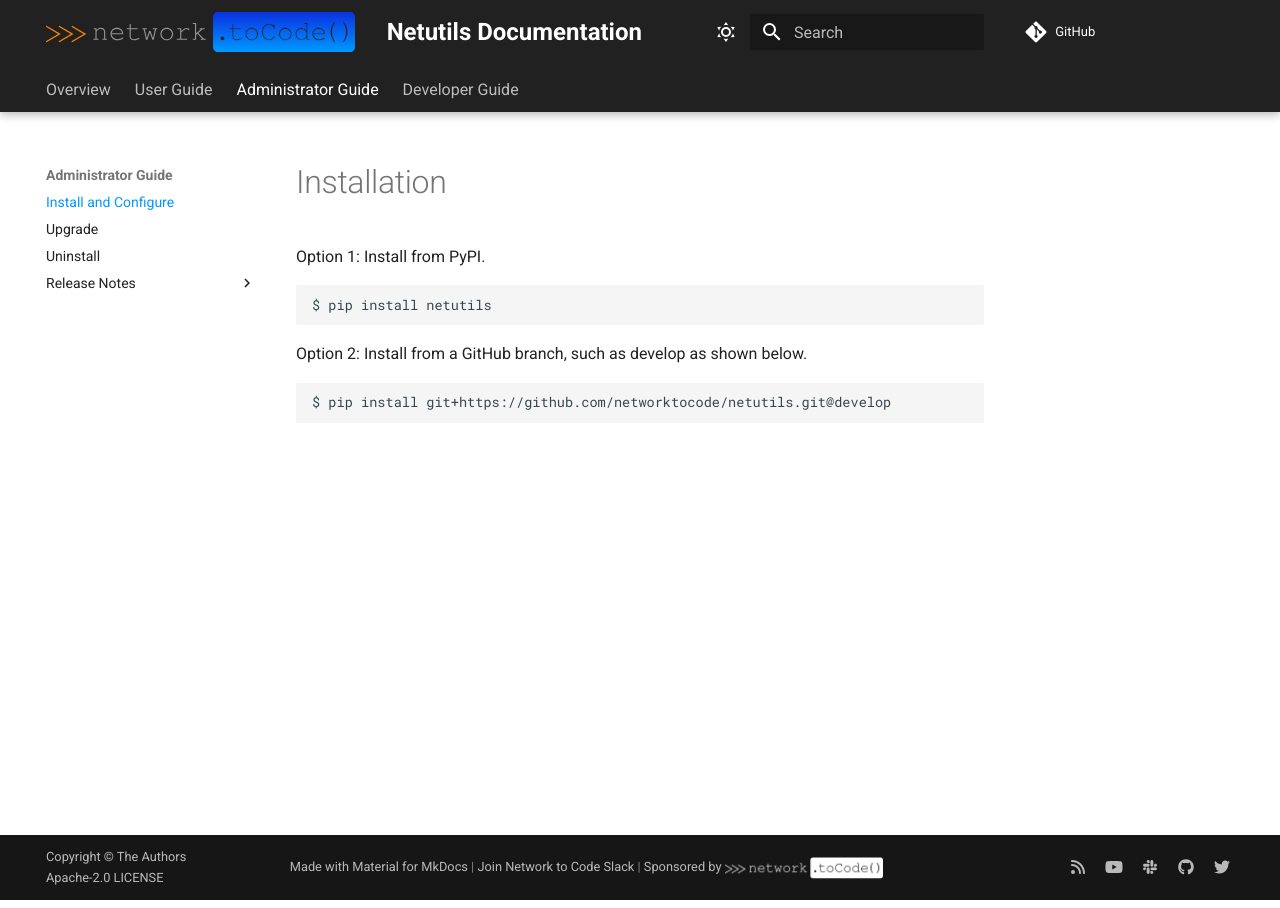
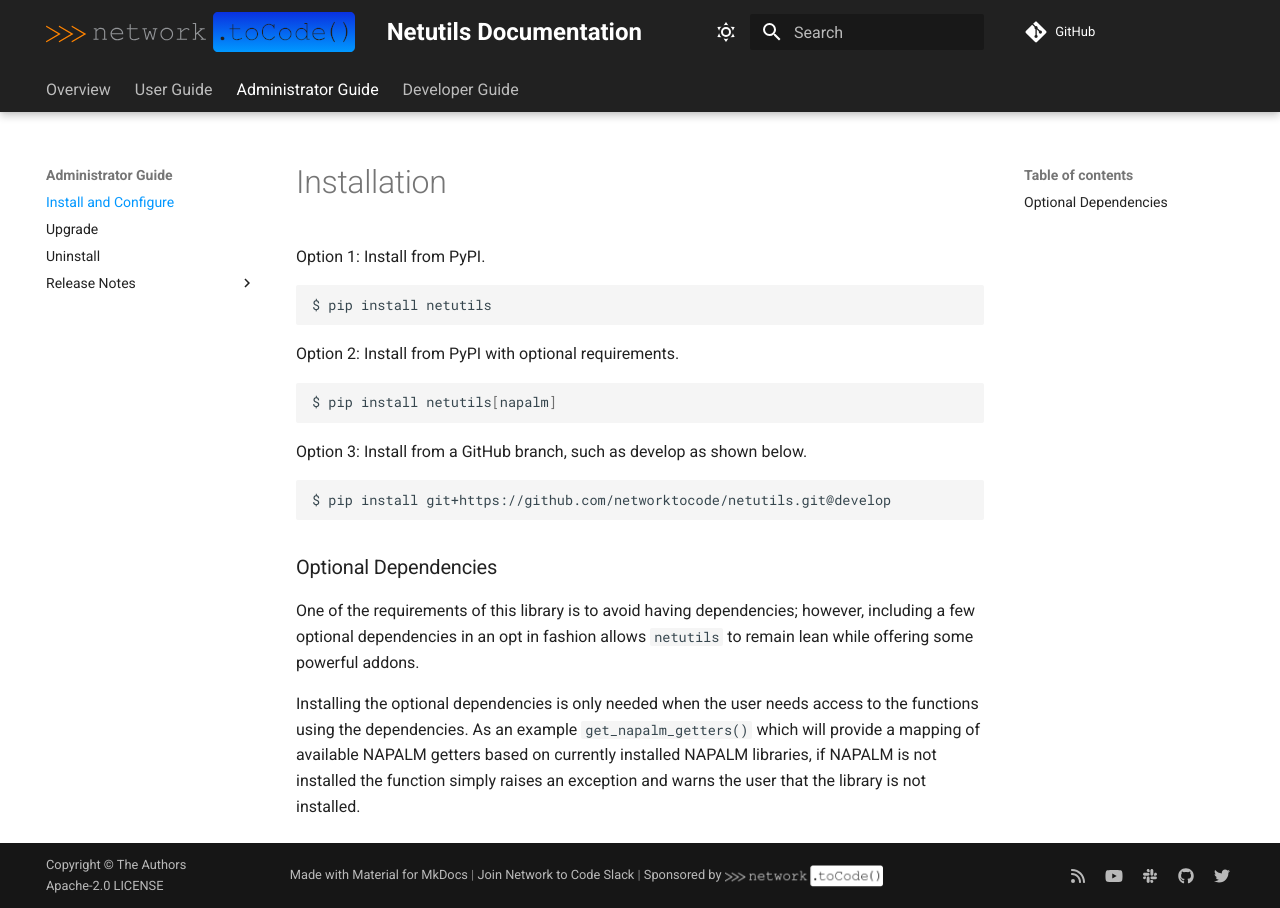
Before and after one commit to networktocode/netutils, an MkDocs documentation site: the page built from docs/admin/install.md, in a window 1280 px wide. Built offline with MkDocs 1.6.1 and Material for MkDocs 9.7.7, drawn with Linux system fonts in a browser that asks for light colours; comment, search, counter and statistics services are not loaded.

Commit message:
add back in docs for napalm getter in new format

````diff
--- a/docs/admin/install.md
+++ b/docs/admin/install.md
@@ -6,8 +6,19 @@ Option 1: Install from PyPI.
 $ pip install netutils
 ```
 
-Option 2: Install from a GitHub branch, such as develop as shown below.
+Option 2: Install from PyPI with optional requirements.
+
+```bash
+$ pip install netutils[napalm]
+```
+
+Option 3: Install from a GitHub branch, such as develop as shown below.
 
 ```bash
 $ pip install git+https://github.com/networktocode/netutils.git@develop
 ```
+
+### Optional Dependencies
+One of the requirements of this library is to avoid having dependencies; however, including a few optional dependencies in an opt in fashion allows `netutils` to remain lean while offering some powerful addons.
+
+Installing the optional dependencies is only needed when the user needs access to the functions using the dependencies. As an example `get_napalm_getters()` which will provide a mapping of available NAPALM getters based on currently installed NAPALM libraries, if NAPALM is not installed the function simply raises an exception and warns the user that the library is not installed.
--- a/mkdocs.yml
+++ b/mkdocs.yml
@@ -128,6 +128,7 @@ nav:
           - DNS: "dev/code_reference/dns.md"
           - Interface: "dev/code_reference/interface.md"
           - IP: "dev/code_reference/ip.md"
+          - Library Helpers: "dev/code_reference/lib_helpers.md"
           - Library Mapping: "dev/code_reference/lib_mapping.md"
           - Mac Address: "dev/code_reference/mac.md"
           - Password: "dev/code_reference/password.md"
````
Also changed, not shown: docs/dev/code_reference/lib_helpers.md (added, +5 -0 lines), docs/dev/dev_environment.md (+2 -2 lines), docs/user/include_jinja_list.md (+1 -0 lines), docs/user/lib_use_cases.md (+1 -0 lines), tasks.py (+3 -6 lines), 1 other file.
